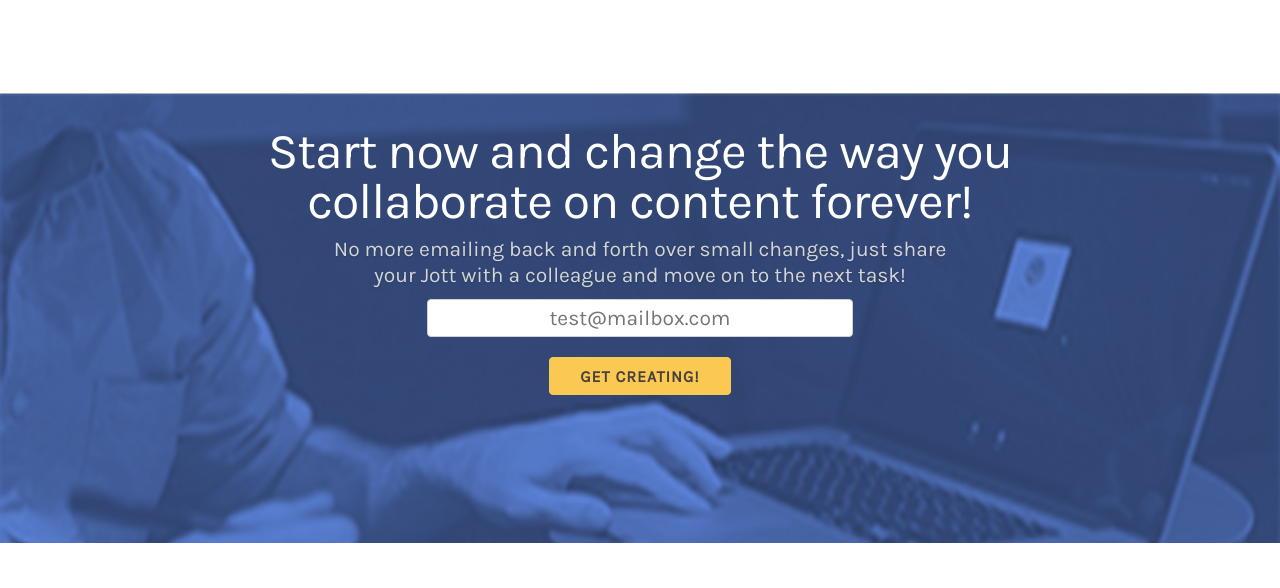
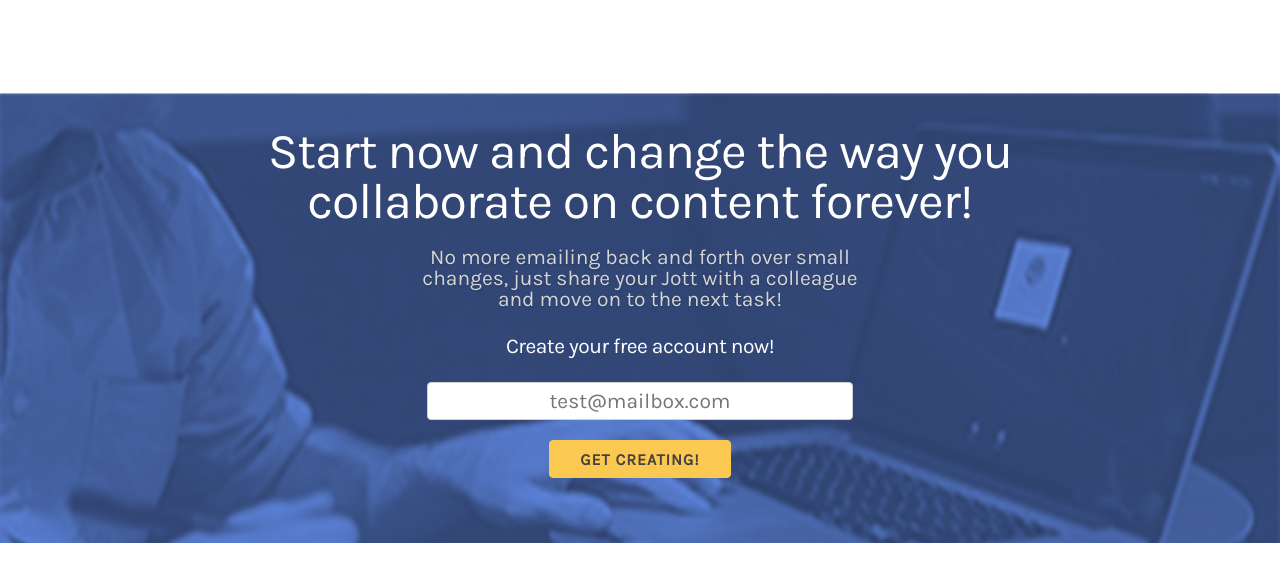
Before and after one commit to kevinbellinger/Jottly, a website: page index.html in a window 1280 px wide. Shown: the part 1907-2495 px from the top of the page. Drawn offline with Linux system fonts and the light colour scheme.

Commit message:
Added text

```diff
--- a/css/style.css
+++ b/css/style.css
@@ -172,7 +172,7 @@ h6 {
 #dudeworking p {
   color:#d5d5d5;
   font-size: 21px;
-  line-height: 0.25;
+  line-height: 1.0;
   text-shadow: 0 1px 2px rgba(0,0,0,.2);
   margin-bottom: 1.0em;
 }
--- a/index.html
+++ b/index.html
@@ -152,13 +152,14 @@
 
     </div>
     <div class="row">
-
+      <div class="offset-by-three columns six columns">
       <p>
-        No more emailing back and forth over small changes, just share
-      </p>
-      <p>
-       your Jott with a colleague and move on to the next task!
-     </p>
+        No more emailing back and forth over small changes, just share your Jott with a colleague and move on to the next task!
+</p>
+ <h5>
+Create your free account now!
+         </h5>
+   </div>
    </div>
  </div>
  <div class="row">
```
